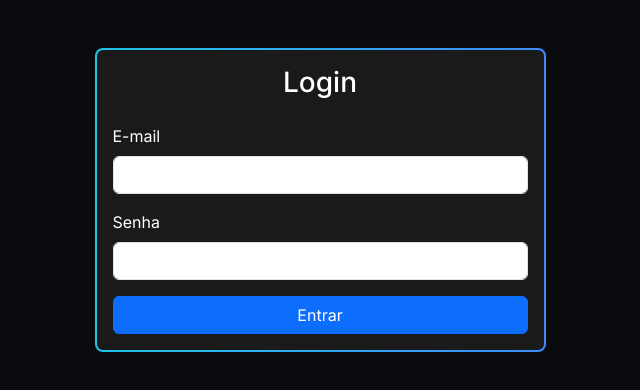
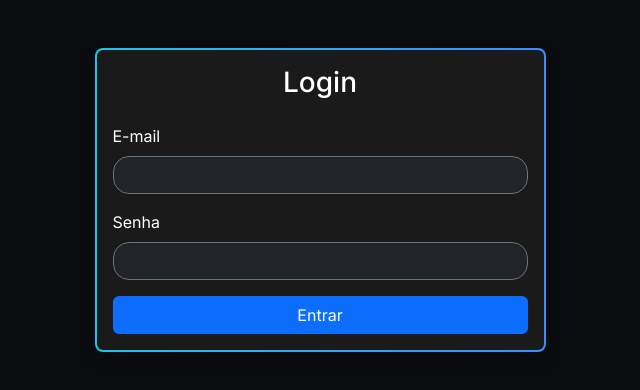
Before and after one commit to Ingressae/Ingressae-Angular, an Angular app in the folder ingressae/: page /login in a window 1280 px wide. Shown: the top 390 px of the page, without its empty margins (320-960 px from the left). Built offline with nearby package versions, Linux system fonts and the light colour scheme.

Commit message:
feat : login

```diff
--- a/ingressae/src/app/pages/login/login.html
+++ b/ingressae/src/app/pages/login/login.html
@@ -1,5 +1,4 @@
-<div class="container bg-ingr">
-
+<div class="container bg-ingr ">
   <div class="row justify-content-center mt-5">
 
     <div class="col-md-5">
@@ -20,7 +19,8 @@
                 E-mail
               </label>
 
-              <input type="email" class="form-control" formControlName="email">
+              <input type="email" class="form-control text-light bg-dark border border-secondary rounded-4"
+                formControlName="email">
 
               @if (email?.touched && email?.invalid) {
 
@@ -46,7 +46,8 @@
                 Senha
               </label>
 
-              <input type="password" class="form-control" formControlName="senha">
+              <input type="password" class="form-control text-light bg-dark border border-secondary rounded-4"
+                formControlName="senha">
 
               @if (senha?.touched && senha?.invalid) {
 
--- a/ingressae/src/app/pages/login/login.scss
+++ b/ingressae/src/app/pages/login/login.scss
@@ -6,3 +6,9 @@
     linear-gradient(#1a1a1a, #1a1a1a) padding-box,
     linear-gradient(90deg, #20c4e6, #3d8cff) border-box;
 }
+
+.logo {
+  display: flex;
+  align-items: center;
+  gap: 10px;
+}
--- a/ingressae/src/app/pages/login/login.ts
+++ b/ingressae/src/app/pages/login/login.ts
@@ -1,5 +1,8 @@
 import { Component } from '@angular/core';
 import { FormBuilder, FormGroup, ReactiveFormsModule, Validators } from '@angular/forms';
+import { AuthService } from '../../services/auth';
+import { routes } from '../../app.routes';
+import { Router } from '@angular/router';
 
 @Component({
   selector: 'app-login',
@@ -10,8 +13,12 @@ import { FormBuilder, FormGroup, ReactiveFormsModule, Validators } from '@angula
 })
 export class Login {
   loginForm: FormGroup;
+  private router!: Router;
 
-  constructor(private fb: FormBuilder) {
+  constructor(
+    private fb: FormBuilder,
+    private authService: AuthService,
+  ) {
     this.loginForm = this.fb.group({
       email: ['', [Validators.required, Validators.email]],
       senha: ['', [Validators.required, Validators.minLength(6)]],
@@ -22,6 +29,12 @@ export class Login {
     if (this.loginForm.invalid) {
       this.loginForm.markAllAsTouched();
       return;
+    } else {
+      let valido: boolean = this.authService.autenticar(this.email?.value, this.senha?.value);
+
+      if (valido) {
+        this.router.navigate(['/home']);
+      }
     }
   }
 
--- a/ingressae/src/app/pages/perfil/perfil.ts
+++ b/ingressae/src/app/pages/perfil/perfil.ts
@@ -12,17 +12,17 @@ import { Historico } from './historico/historico';
   styleUrl: './perfil.scss',
 })
 export class Perfil {
-
   usuario: Usuario = {
     id: '1',
     nome: 'Maria Silva',
     email: 'maria@email.com',
+    senha: 'senha',
     idade: 28,
     fotoUrl: '',
     membroDesde: new Date('2018-01-01'),
     anosNaPlataforma: 7,
     fasClubes: ['XO Family', 'Coldplayers BR', 'Swifties Brasil', 'Firebreathers'],
-    token: ''
+    token: '',
   };
 
   ingressos: Ingresso[] = [
@@ -73,7 +73,6 @@ export class Perfil {
       tipo: 'PREFERENCIAL' as any,
       compradoEm: new Date('2025-08-18'),
       status: 'CANCELADO' as any,
-    }
+    },
   ];
-
 }
--- a/ingressae/src/app/services/auth.ts
+++ b/ingressae/src/app/services/auth.ts
@@ -50,10 +50,8 @@ export class AuthService {
   // Leitura do usuário logado
   usuario = this.usuarioAtual.asReadonly();
 
-  // Verifica se tem alguém logado
   estaLogado = computed(() => !!this.usuarioAtual());
 
-  // Verifica se tem 5+ anos para fila preferencial
   elegivelFilaPreferencial = computed(() => (this.usuarioAtual()?.anosNaPlataforma ?? 0) >= 5);
 
   logout(): void {
```
